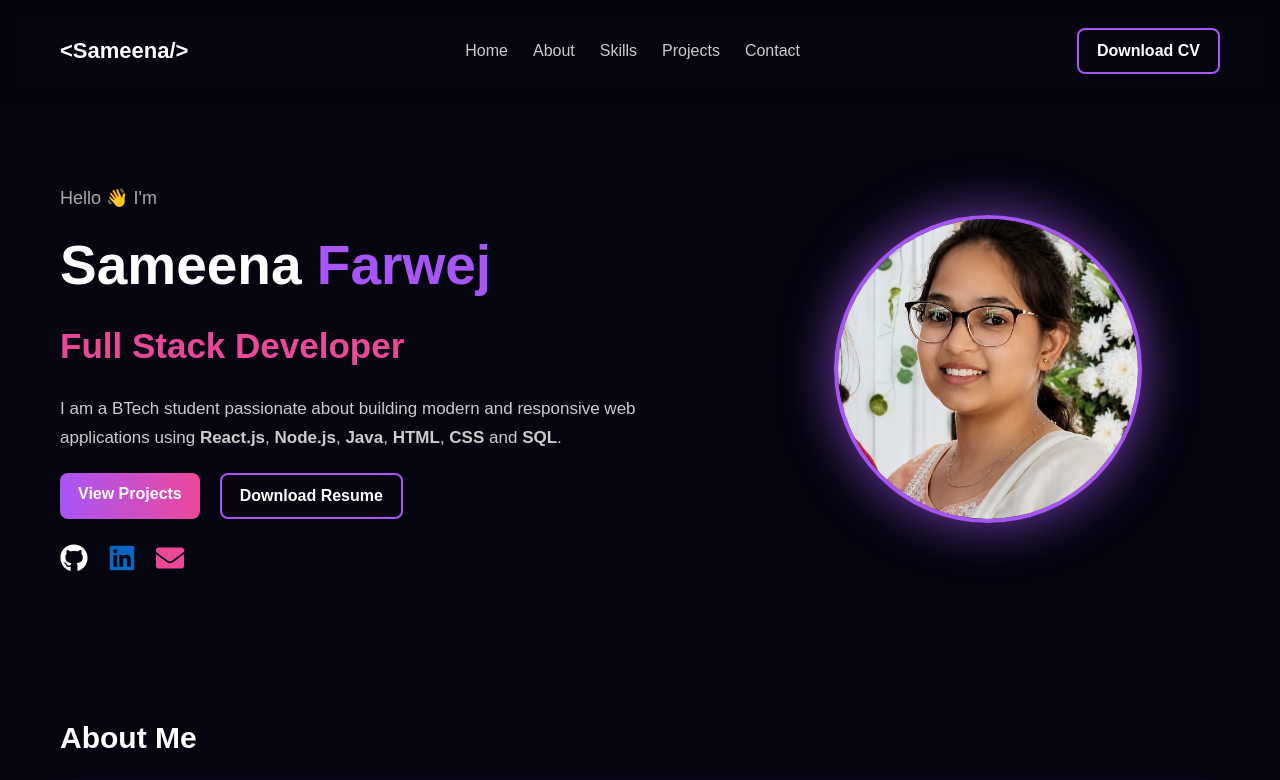
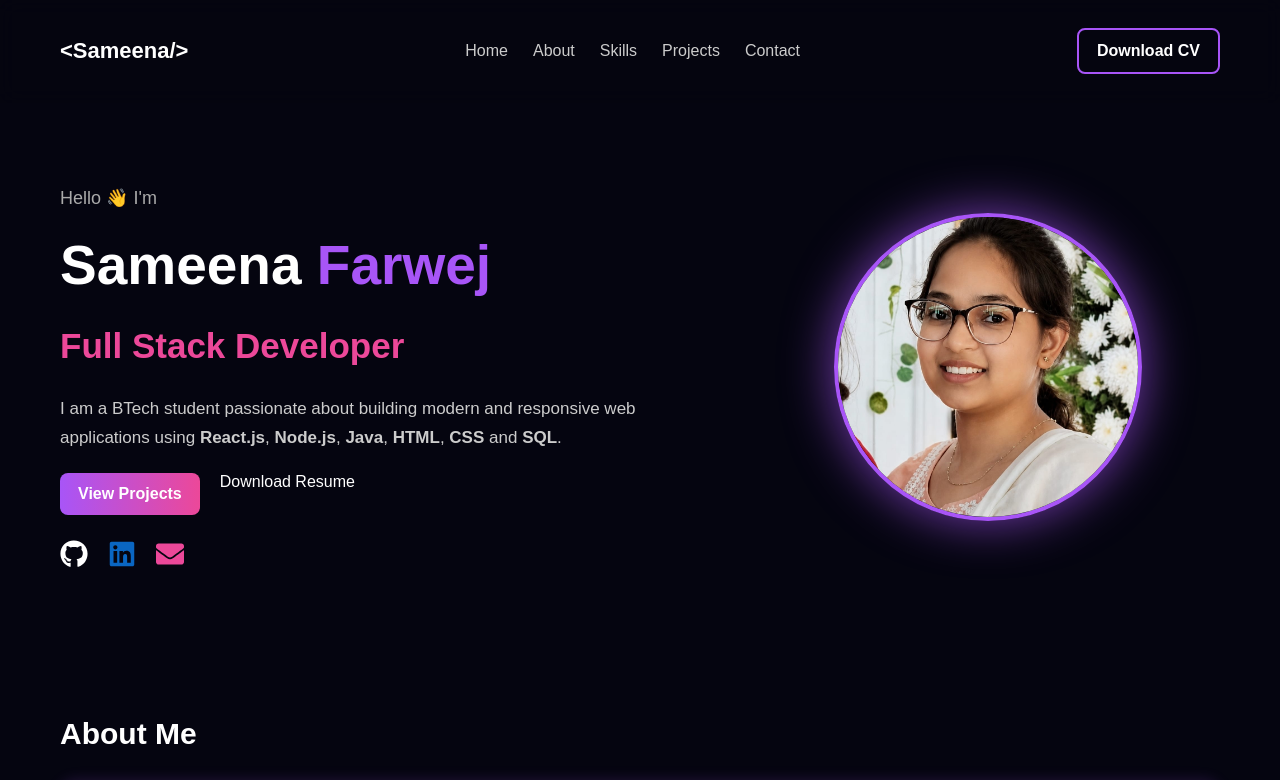
Before and after one commit to sameena0405/engineering-portfolio, a React (Create React App) app: page / in a window 1280 px wide. Shown: the top 780 px of the page. Built offline with nearby package versions, Linux system fonts and the light colour scheme.

Commit message:
Fixed resume PDF path

```diff
--- a/src/components/Hero.js
+++ b/src/components/Hero.js
@@ -27,8 +27,12 @@ export default function Hero() {
             View Projects
           </a>
 
-          <a href="/resume.pdf" className="btn-outline" target="_blank" rel="noopener noreferrer">
-            Download Resume
+          <a
+          href={`${process.env.PUBLIC_URL}/resume.pdf`}
+          target="_blank"
+          rel="noreferrer"
+        >
+          Download Resume
           </a>
         </div>
 
```
